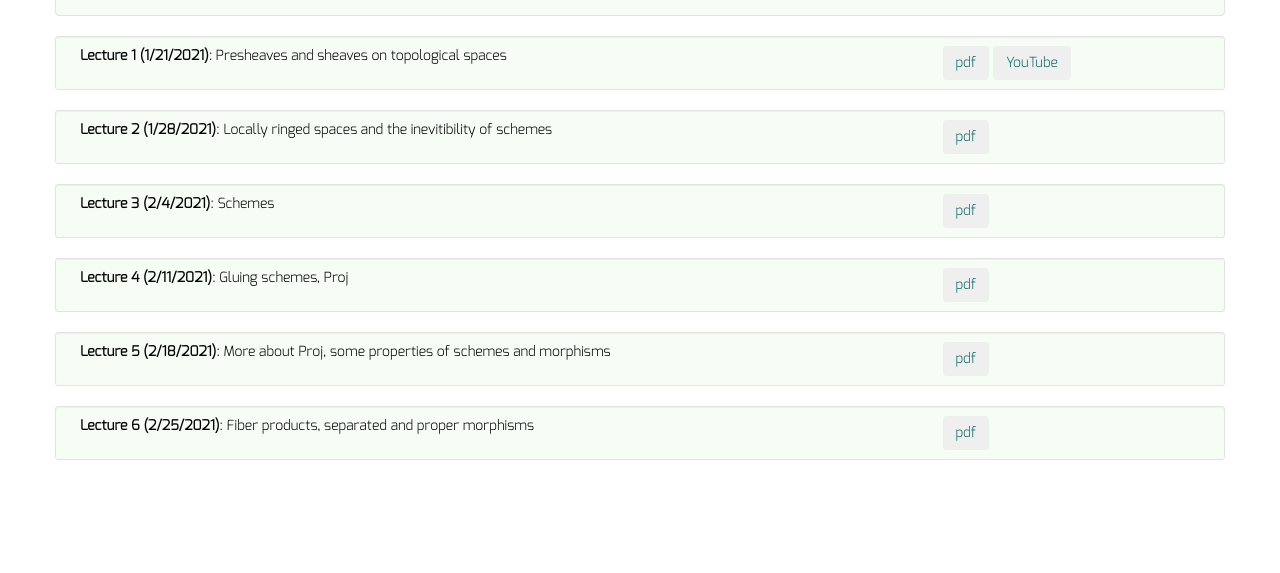
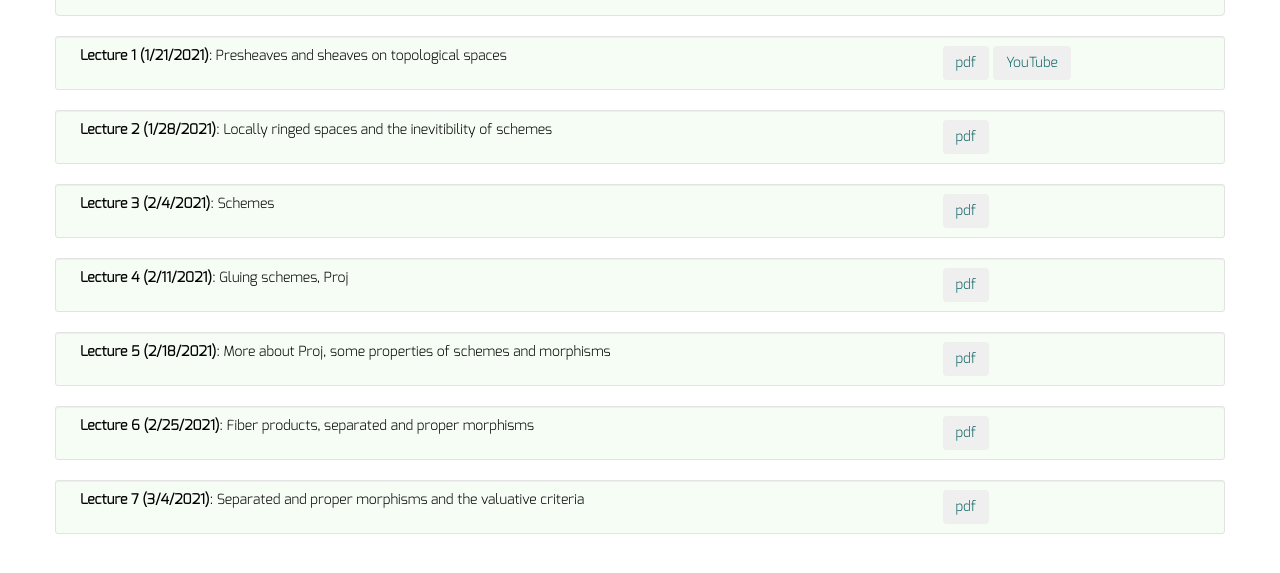
Before and after one commit to dkrashen/schemes, a Jekyll site: the page built from lectures/index.html, in a window 1280 px wide, cut to the strip 310-883 px from the top of the page. Built offline with Jekyll 4.4.1, drawn with Linux system fonts in a browser that asks for light colours.

Commit message:
add lecture 7

```diff
--- a/_data/lectures.yml
+++ b/_data/lectures.yml
@@ -17,3 +17,6 @@
 - title: "Lecture 6 (2/25/2021)"
   description: "Fiber products, separated and proper morphisms"
   filename: "lecture6.pdf"
+- title: "Lecture 7 (3/4/2021)"
+  description: "Separated and proper morphisms and the valuative criteria"
+  filename: "lecture7.pdf"
```
Also changed, not shown: 1 other file.
